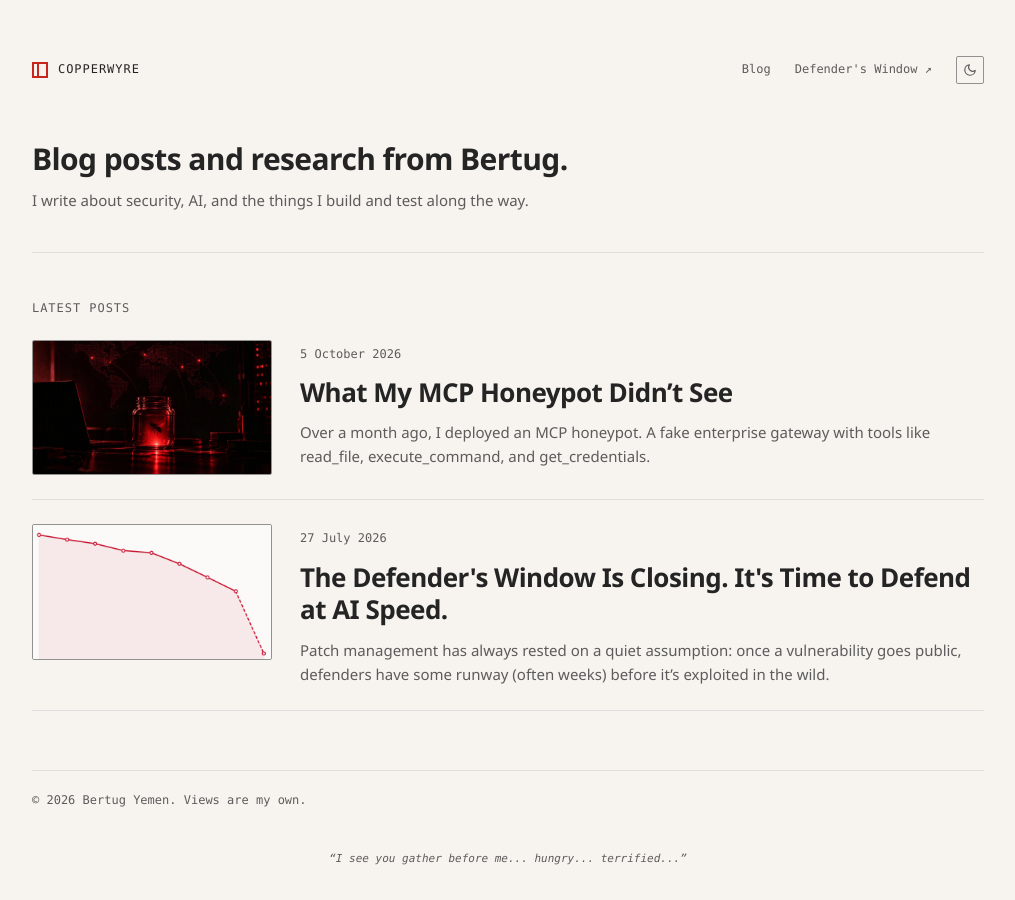
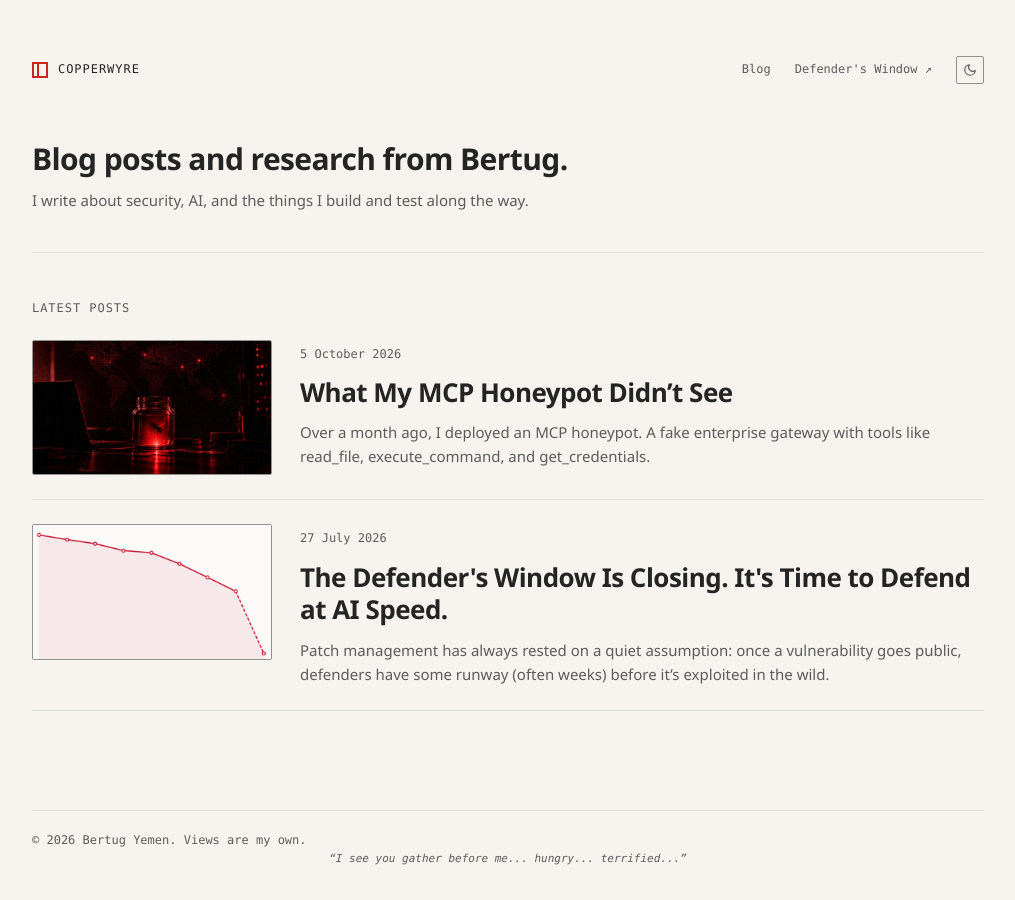
Before and after one commit to Bertug/bertug.github.io, a Jekyll site: the page built from index.html, in a window 1280 px wide. Shown: the whole page, without its empty margins (132-1147 px from the left). Built offline with Jekyll 4.4.1, drawn with Linux system fonts in a browser that asks for light colours.

Commit message:
Remove extra space above the footer quote
Co-authored-by: Copilot <223556219+Copilot@users.noreply.github.com>

```diff
--- a/assets/blog.css
+++ b/assets/blog.css
@@ -145,7 +145,7 @@ img { max-width: 100%; height: auto; }
 table { display: block; max-width: 100%; overflow-x: auto; border-collapse: collapse; }
 td, th { padding: 0.5rem 0.75rem; border: 1px solid var(--cp-border); text-align: left; }
 .site-footer { color: var(--cp-text-muted); font-family: Consolas, "Courier New", Courier, monospace; font-size: 12px; }
-.footer-inner { padding-block: 1.25rem 2.5rem; border-top: 1px solid var(--cp-border); }
+.footer-inner { padding-block: 1.25rem 0; border-top: 1px solid var(--cp-border); }
 .site-footer p { margin: 0; }
 .footer-quote { padding-bottom: 2rem; font-size: 11px; text-align: center; }
 .skip-link {
```
